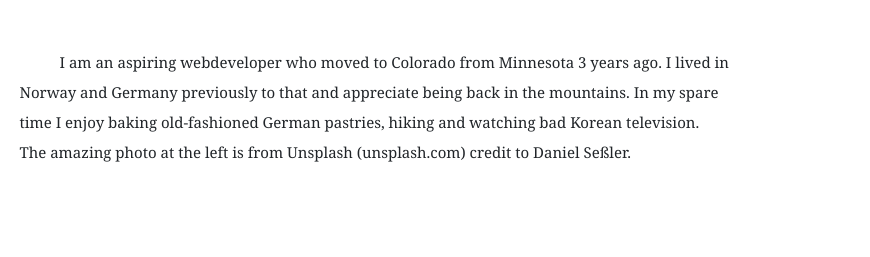
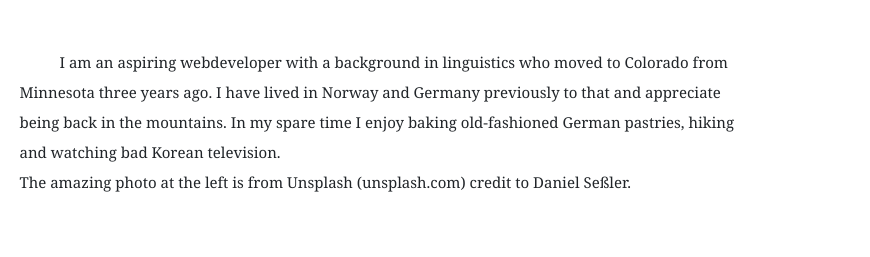
Before and after one commit to Kassandra14/Kassandra14.github.io, a plain HTML site: page week-2-homework/develop/index.html in a window 1280 px wide. Shown: the part 198-455 px from the top of the page, 410-1280 px from the left. Drawn offline with nearby package versions, Linux system fonts and the light colour scheme.

Commit message:
updat to readme

```diff
--- a/week-2-homework/develop/index.html
+++ b/week-2-homework/develop/index.html
@@ -82,8 +82,8 @@
                 </div>
                 <div class="col-md-9">
                     <p class="bio">
-                        I am an aspiring webdeveloper who moved to Colorado from Minnesota 3
-                        years ago. I lived in Norway and Germany previously to that and appreciate being back in the
+                        I am an aspiring webdeveloper with a background in linguistics who moved to Colorado from Minnesota three
+                        years ago. I have lived in Norway and Germany previously to that and appreciate being back in the
                         mountains. In my spare time I enjoy baking old-fashioned German pastries, hiking and
                         watching bad Korean television.<br>
                         The amazing photo at the left is from Unsplash (unsplash.com) credit to Daniel Seßler.
```
Also changed, not shown: week-2-homework/2021-01-10-21-47-19.png (added), week-2-homework/README.md.
